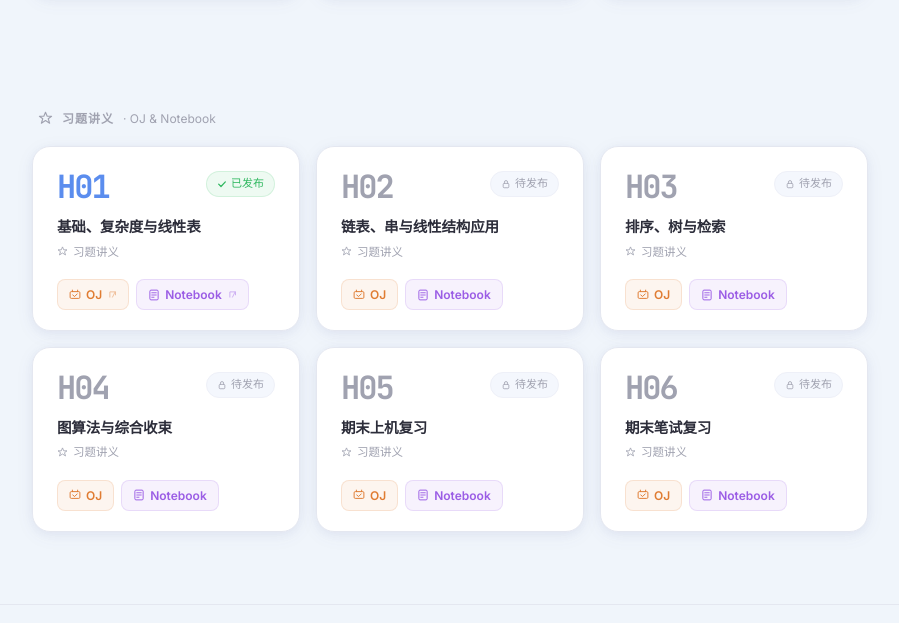
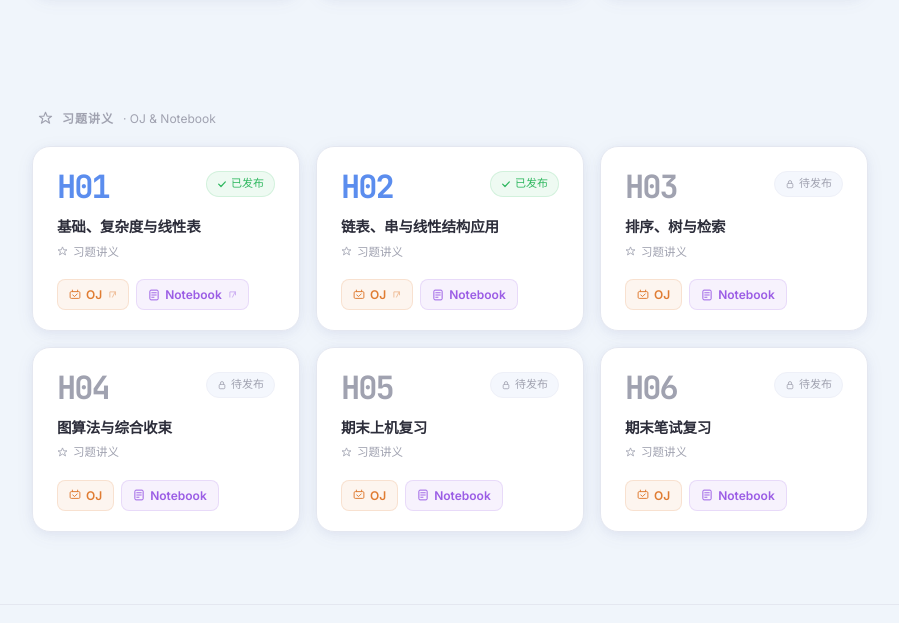
Before and after one commit to chang-xinhai/Data-Structure-and-Algorithm-B-2026Spring-PKU, a website: page public/index.html in a window 1280 px wide. Shown: the part 1369-1992 px from the top of the page, without its empty margins (190-1089 px from the left). Drawn offline with Linux system fonts and the light colour scheme.

Commit message:
docs: link H02 OJ to Luogu training page

```diff
--- a/public/index.html
+++ b/public/index.html
@@ -385,7 +385,7 @@
             习题讲义
           </div>
           <div class="lecture-links">
-            <a href="#" class="link-btn oj" target="_blank" rel="noopener" title="在线评测系统">
+            <a href="https://www.luogu.com.cn/training/992193#problems" class="link-btn oj" target="_blank" rel="noopener" title="在线评测系统">
               <svg><use href="#icon-oj"/></svg>
               OJ
               <svg class="arrow"><use href="#icon-external"/></svg>
@@ -399,12 +399,12 @@
         </div>
 
         <!-- H02 -->
-        <div class="lecture-card disabled">
+        <div class="lecture-card">
           <div class="lecture-card-header">
             <div class="lecture-number">H02</div>
-            <div class="lecture-status">
-              <svg><use href="#icon-lock"/></svg>
-              待发布
+            <div class="lecture-status available">
+              <svg><use href="#icon-check"/></svg>
+              已发布
             </div>
           </div>
           <div class="lecture-title">链表、串与线性结构应用</div>
@@ -413,10 +413,11 @@
             习题讲义
           </div>
           <div class="lecture-links">
-            <span class="link-btn oj disabled">
+            <a href="https://www.luogu.com.cn/training/992193#problems" class="link-btn oj" target="_blank" rel="noopener" title="在线评测系统">
               <svg><use href="#icon-oj"/></svg>
               OJ
-            </span>
+              <svg class="arrow"><use href="#icon-external"/></svg>
+            </a>
             <span class="link-btn notebook disabled">
               <svg><use href="#icon-notebook"/></svg>
               Notebook
```
